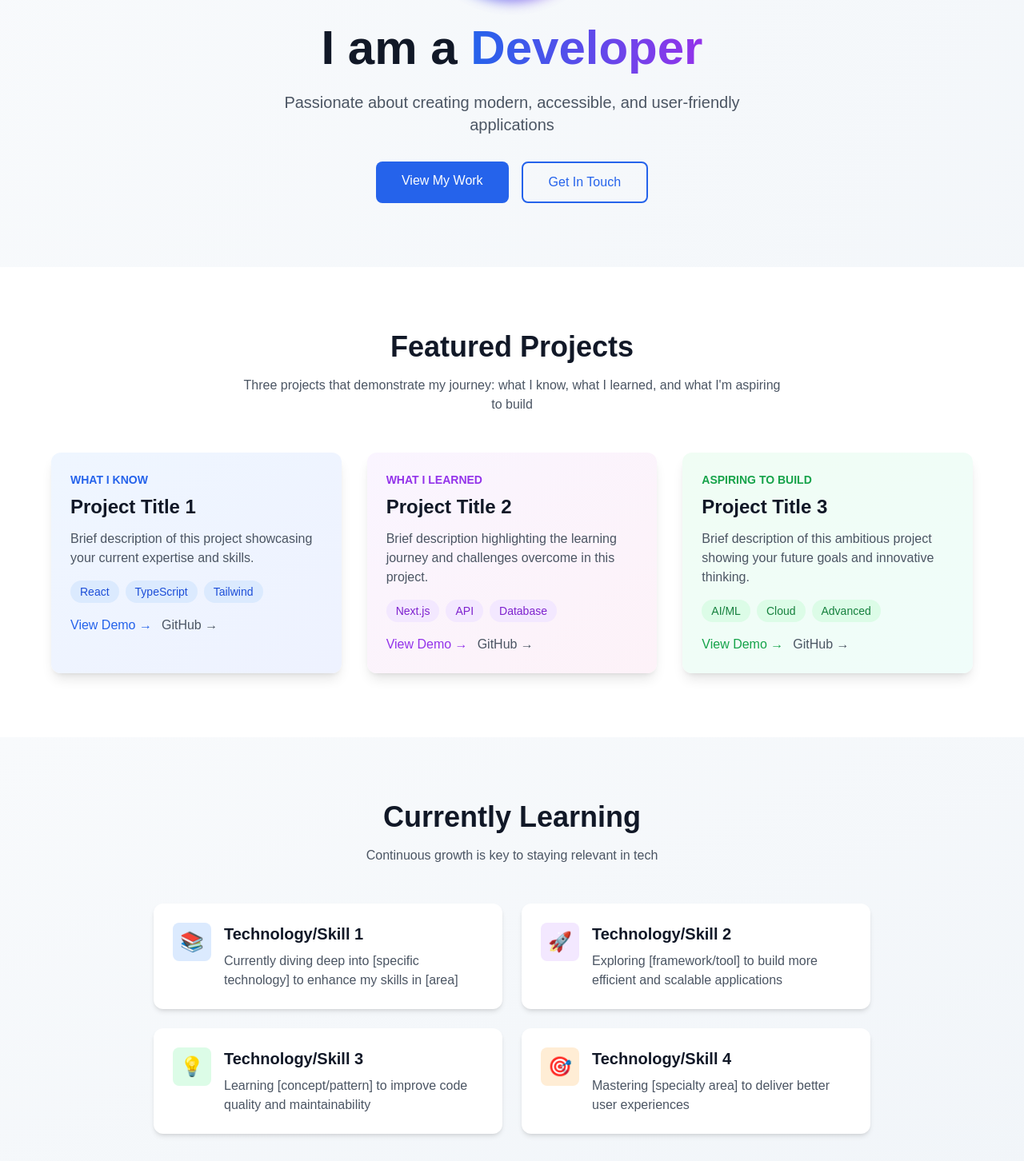
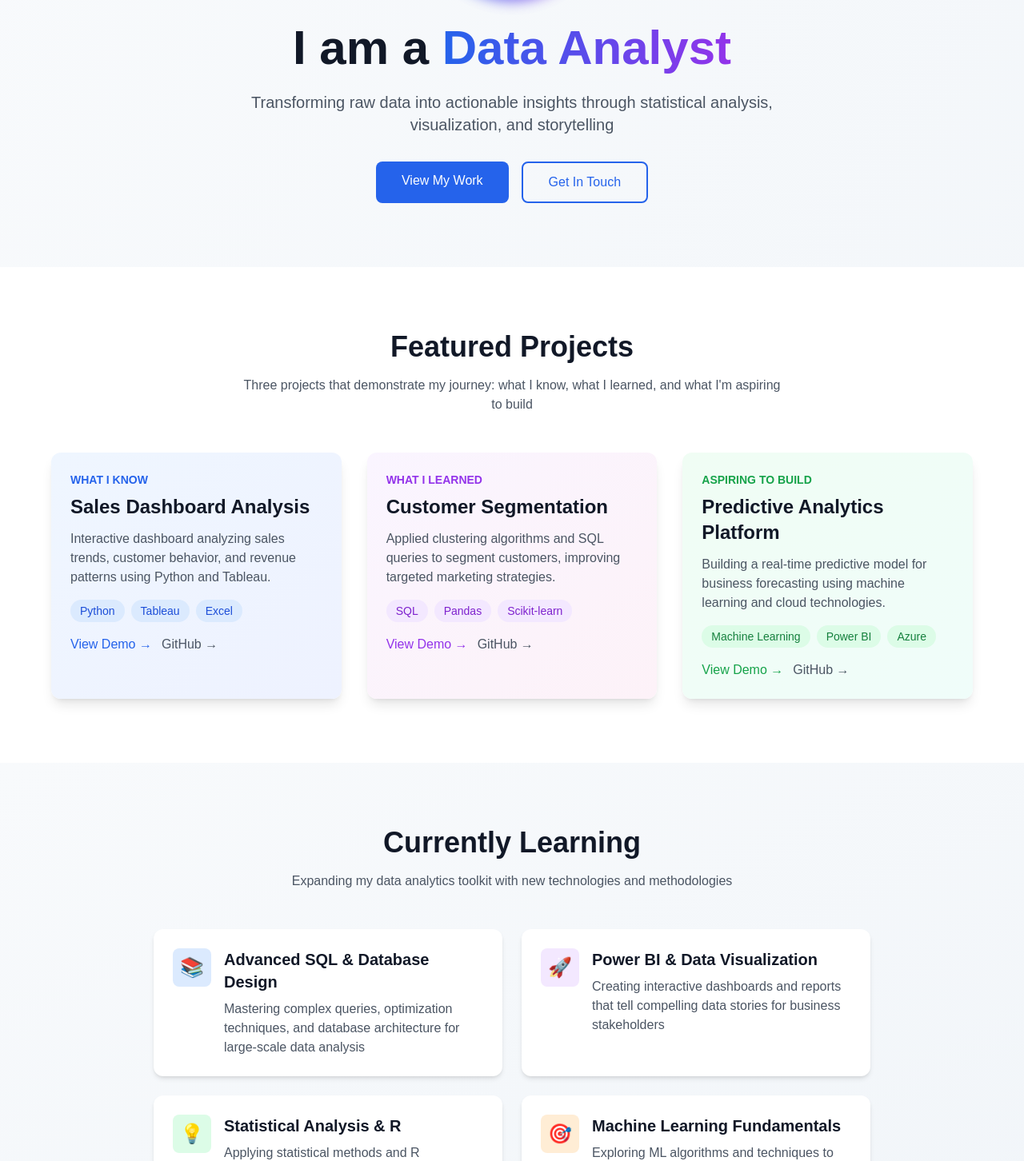
Before and after one commit to jjcuran-code/curan_app-dev_portfolio, a Next.js app: page / in a window 1280 px wide. Shown: the part 338-1790 px from the top of the page at 80% size. Built offline with nearby package versions, Linux system fonts and the light colour scheme.

Commit message:
Update portfolio with data analyst information and projects

```diff
--- a/app/page.tsx
+++ b/app/page.tsx
@@ -7,7 +7,7 @@ export default function Home() {
       <nav className="fixed top-0 w-full bg-white/80 dark:bg-gray-900/80 backdrop-blur-sm shadow-sm z-50">
         <div className="max-w-6xl mx-auto px-6 py-4">
           <div className="flex justify-between items-center">
-            <h1 className="text-2xl font-bold text-gray-900 dark:text-white">Jerech Jan Curan</h1>
+            <h1 className="text-2xl font-bold text-gray-900 dark:text-white">Curan | Data Analyst</h1>
             <div className="flex gap-6">
               <a href="#projects" className="text-gray-600 dark:text-gray-300 hover:text-blue-600 dark:hover:text-blue-400 transition">Projects</a>
               <a href="#learning" className="text-gray-600 dark:text-gray-300 hover:text-blue-600 dark:hover:text-blue-400 transition">Learning</a>
@@ -41,12 +41,11 @@ export default function Home() {
           <h2 className="text-5xl md:text-6xl font-bold text-gray-900 dark:text-white mb-6">
             I am a{" "}
             <span className="text-transparent bg-clip-text bg-gradient-to-r from-blue-600 to-purple-600">
-              Developer
+              Data Analyst
             </span>
           </h2>
           <p className="text-xl text-gray-600 dark:text-gray-300 mb-8 max-w-2xl mx-auto">
-            {/* TODO: Replace with your hero statement */}
-            Passionate about creating modern, accessible, and user-friendly applications
+            Transforming raw data into actionable insights through statistical analysis, visualization, and storytelling
           </p>
           <div className="flex gap-4 justify-center">
             <a
@@ -80,15 +79,15 @@ export default function Home() {
             <div className="bg-gradient-to-br from-blue-50 to-indigo-50 dark:from-gray-800 dark:to-gray-700 p-6 rounded-xl shadow-lg hover:shadow-xl transition">
               <div className="text-blue-600 dark:text-blue-400 text-sm font-semibold mb-2">WHAT I KNOW</div>
               <h3 className="text-2xl font-bold text-gray-900 dark:text-white mb-3">
-                Project Title 1
+                Sales Dashboard Analysis
               </h3>
               <p className="text-gray-600 dark:text-gray-300 mb-4">
-                Brief description of this project showcasing your current expertise and skills.
+                Interactive dashboard analyzing sales trends, customer behavior, and revenue patterns using Python and Tableau.
               </p>
               <div className="flex flex-wrap gap-2 mb-4">
-                <span className="px-3 py-1 bg-blue-100 dark:bg-blue-900 text-blue-700 dark:text-blue-300 rounded-full text-sm">React</span>
-                <span className="px-3 py-1 bg-blue-100 dark:bg-blue-900 text-blue-700 dark:text-blue-300 rounded-full text-sm">TypeScript</span>
-                <span className="px-3 py-1 bg-blue-100 dark:bg-blue-900 text-blue-700 dark:text-blue-300 rounded-full text-sm">Tailwind</span>
+                <span className="px-3 py-1 bg-blue-100 dark:bg-blue-900 text-blue-700 dark:text-blue-300 rounded-full text-sm">Python</span>
+                <span className="px-3 py-1 bg-blue-100 dark:bg-blue-900 text-blue-700 dark:text-blue-300 rounded-full text-sm">Tableau</span>
+                <span className="px-3 py-1 bg-blue-100 dark:bg-blue-900 text-blue-700 dark:text-blue-300 rounded-full text-sm">Excel</span>
               </div>
               <div className="flex gap-3">
                 <a href="#" className="text-blue-600 dark:text-blue-400 hover:underline font-medium">
@@ -104,15 +103,15 @@ export default function Home() {
             <div className="bg-gradient-to-br from-purple-50 to-pink-50 dark:from-gray-800 dark:to-gray-700 p-6 rounded-xl shadow-lg hover:shadow-xl transition">
               <div className="text-purple-600 dark:text-purple-400 text-sm font-semibold mb-2">WHAT I LEARNED</div>
               <h3 className="text-2xl font-bold text-gray-900 dark:text-white mb-3">
-                Project Title 2
+                Customer Segmentation
               </h3>
               <p className="text-gray-600 dark:text-gray-300 mb-4">
-                Brief description highlighting the learning journey and challenges overcome in this project.
+                Applied clustering algorithms and SQL queries to segment customers, improving targeted marketing strategies.
               </p>
               <div className="flex flex-wrap gap-2 mb-4">
-                <span className="px-3 py-1 bg-purple-100 dark:bg-purple-900 text-purple-700 dark:text-purple-300 rounded-full text-sm">Next.js</span>
-                <span className="px-3 py-1 bg-purple-100 dark:bg-purple-900 text-purple-700 dark:text-purple-300 rounded-full text-sm">API</span>
-                <span className="px-3 py-1 bg-purple-100 dark:bg-purple-900 text-purple-700 dark:text-purple-300 rounded-full text-sm">Database</span>
+                <span className="px-3 py-1 bg-purple-100 dark:bg-purple-900 text-purple-700 dark:text-purple-300 rounded-full text-sm">SQL</span>
+                <span className="px-3 py-1 bg-purple-100 dark:bg-purple-900 text-purple-700 dark:text-purple-300 rounded-full text-sm">Pandas</span>
+                <span className="px-3 py-1 bg-purple-100 dark:bg-purple-900 text-purple-700 dark:text-purple-300 rounded-full text-sm">Scikit-learn</span>
               </div>
               <div className="flex gap-3">
                 <a href="#" className="text-purple-600 dark:text-purple-400 hover:underline font-medium">
@@ -128,15 +127,15 @@ export default function Home() {
             <div className="bg-gradient-to-br from-green-50 to-teal-50 dark:from-gray-800 dark:to-gray-700 p-6 rounded-xl shadow-lg hover:shadow-xl transition">
               <div className="text-green-600 dark:text-green-400 text-sm font-semibold mb-2">ASPIRING TO BUILD</div>
               <h3 className="text-2xl font-bold text-gray-900 dark:text-white mb-3">
-                Project Title 3
+                Predictive Analytics Platform
               </h3>
               <p className="text-gray-600 dark:text-gray-300 mb-4">
-                Brief description of this ambitious project showing your future goals and innovative thinking.
+                Building a real-time predictive model for business forecasting using machine learning and cloud technologies.
               </p>
               <div className="flex flex-wrap gap-2 mb-4">
-                <span className="px-3 py-1 bg-green-100 dark:bg-green-900 text-green-700 dark:text-green-300 rounded-full text-sm">AI/ML</span>
-                <span className="px-3 py-1 bg-green-100 dark:bg-green-900 text-green-700 dark:text-green-300 rounded-full text-sm">Cloud</span>
-                <span className="px-3 py-1 bg-green-100 dark:bg-green-900 text-green-700 dark:text-green-300 rounded-full text-sm">Advanced</span>
+                <span className="px-3 py-1 bg-green-100 dark:bg-green-900 text-green-700 dark:text-green-300 rounded-full text-sm">Machine Learning</span>
+                <span className="px-3 py-1 bg-green-100 dark:bg-green-900 text-green-700 dark:text-green-300 rounded-full text-sm">Power BI</span>
+                <span className="px-3 py-1 bg-green-100 dark:bg-green-900 text-green-700 dark:text-green-300 rounded-full text-sm">Azure</span>
               </div>
               <div className="flex gap-3">
                 <a href="#" className="text-green-600 dark:text-green-400 hover:underline font-medium">
@@ -158,7 +157,7 @@ export default function Home() {
             Currently Learning
           </h2>
           <p className="text-center text-gray-600 dark:text-gray-400 mb-12">
-            Continuous growth is key to staying relevant in tech
+            Expanding my data analytics toolkit with new technologies and methodologies
           </p>
 
           <div className="grid md:grid-cols-2 gap-6">
@@ -169,10 +168,10 @@ export default function Home() {
                 </div>
                 <div>
                   <h3 className="text-xl font-bold text-gray-900 dark:text-white mb-2">
-                    Technology/Skill 1
+                    Advanced SQL & Database Design
                   </h3>
                   <p className="text-gray-600 dark:text-gray-400">
-                    Currently diving deep into [specific technology] to enhance my skills in [area]
+                    Mastering complex queries, optimization techniques, and database architecture for large-scale data analysis
                   </p>
                 </div>
               </div>
@@ -185,10 +184,10 @@ export default function Home() {
                 </div>
                 <div>
                   <h3 className="text-xl font-bold text-gray-900 dark:text-white mb-2">
-                    Technology/Skill 2
+                    Power BI & Data Visualization
                   </h3>
                   <p className="text-gray-600 dark:text-gray-400">
-                    Exploring [framework/tool] to build more efficient and scalable applications
+                    Creating interactive dashboards and reports that tell compelling data stories for business stakeholders
                   </p>
                 </div>
               </div>
@@ -201,10 +200,10 @@ export default function Home() {
                 </div>
                 <div>
                   <h3 className="text-xl font-bold text-gray-900 dark:text-white mb-2">
-                    Technology/Skill 3
+                    Statistical Analysis & R
                   </h3>
                   <p className="text-gray-600 dark:text-gray-400">
-                    Learning [concept/pattern] to improve code quality and maintainability
+                    Applying statistical methods and R programming for hypothesis testing and predictive modeling
                   </p>
                 </div>
               </div>
@@ -217,10 +216,10 @@ export default function Home() {
                 </div>
                 <div>
                   <h3 className="text-xl font-bold text-gray-900 dark:text-white mb-2">
-                    Technology/Skill 4
+                    Machine Learning Fundamentals
                   </h3>
                   <p className="text-gray-600 dark:text-gray-400">
-                    Mastering [specialty area] to deliver better user experiences
+                    Exploring ML algorithms and techniques to enhance predictive analytics capabilities
                   </p>
                 </div>
               </div>
@@ -236,7 +235,7 @@ export default function Home() {
             Let's Connect
           </h2>
           <p className="text-xl text-gray-600 dark:text-gray-400 mb-8">
-            Interested in working together? Reach out via email or connect on social media
+            Looking for data-driven insights? Let's discuss how I can help transform your data into actionable strategies
           </p>
           <div className="flex gap-6 justify-center flex-wrap">
             <a
@@ -267,7 +266,7 @@ export default function Home() {
 
       {/* Footer */}
       <footer className="py-8 px-6 bg-gray-900 text-center text-gray-400">
-        <p>© 2026 Your Name. Built with Next.js & Tailwind CSS</p>
+        <p>© 2026 Jerech Jan Curan. Built with Next.js & Tailwind CSS</p>
       </footer>
     </div>
   );
```
